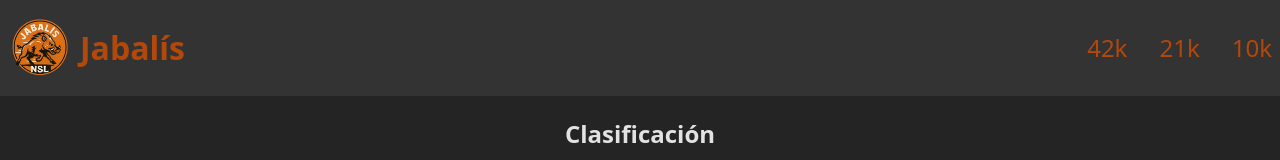
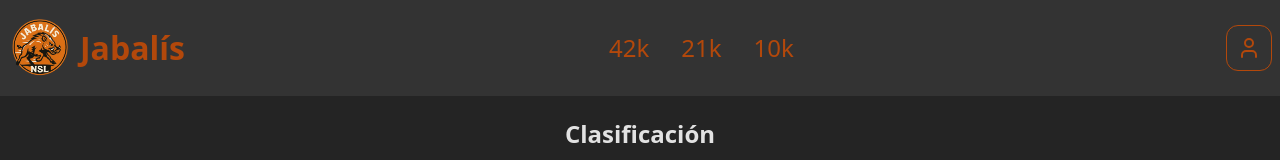
Before and after one commit to Gbalay92/wildBoarRunningWeb, a React (Vite) app in the folder wildBoarRunningclub/: page /42k in a window 1280 px wide. Shown: the top 160 px of the page. Built offline with nearby package versions, Linux system fonts and the light colour scheme; no server answers.

Commit message:
implementing user button

```diff
--- a/wildBoarRunningclub/src/components/Header.jsx
+++ b/wildBoarRunningclub/src/components/Header.jsx
@@ -1,6 +1,10 @@
 import { Link } from "./Link"
+import { useAuth } from "../context/AuthContext";
+import styles from "./Header.module.css"
 
 export function Header() {
+    const { isLoggedIn, handleLogin, handleLogout } = useAuth();
+
     return (
         <>
             <header>
@@ -13,6 +17,12 @@ export function Header() {
                     <Link href="./21k">21k</Link>
                     <Link href="./10k">10k</Link>
                 </nav>
+                <button className={styles.btnUser} onClick={isLoggedIn ? handleLogout : handleLogin}>
+                    <svg className={styles.iconUser} xmlns="http://www.w3.org/2000/svg" viewBox="0 0 24 24" fill="none" stroke="currentColor" strokeWidth="2" strokeLinecap="round" strokeLinejoin="round">
+                        <path d="M19 21v-2a4 4 0 0 0-4-4H9a4 4 0 0 0-4 4v2"></path>
+                        <circle cx="12" cy="7" r="4"></circle>
+                    </svg>
+                 </button>
             </header>
 
         </>
--- /dev/null
+++ b/wildBoarRunningclub/src/components/Header.module.css
@@ -0,0 +1,44 @@
+
+.btnUser {
+  background-color: var(--input-bg);
+  border: 1px solid var(--border);
+  cursor: pointer;
+  padding: 10px;
+  display: flex;
+  align-items: center;
+  justify-content: center;
+  border-radius: 12px;
+  transition: all 0.2s ease-in-out;
+  box-shadow: 0 2px 4px var(--shadow);
+  outline: none;
+  background-clip: padding-box;
+}
+
+.btnUser:hover {
+  background-color: var(--primary-hover);
+  border-color: var(--primary-light);
+  transform: translateY(-1px);
+  background-color: rgb(179, 72, 11);
+}
+
+.iconUser {
+  width: 24px;
+  height: 24px;
+  stroke: var(--text-secondary);
+  transition: stroke 0.2s ease;
+  stroke: var(--text-primary);
+}
+
+.btnUser:hover .iconUser {
+  stroke: var(--primary);
+}
+
+.btnUser:active {
+  background-color: var(--primary-dark);
+  transform: translateY(0);
+}
+
+.btnUser:focus-visible {
+  border-color: var(--primary-light);
+  box-shadow: 0 0 0 3px var(--hsla-example);
+}
--- /dev/null
+++ b/wildBoarRunningclub/src/context/AuthContext.jsx
@@ -0,0 +1,27 @@
+import { createContext, useState, useContext } from "react";
+
+export const AuthContext = createContext(null);
+
+export function AuthProvider({ children }) {
+    const [isLoggedIn, setIsLoggedIn] = useState(false);
+
+    const handleLogin = () => setIsLoggedIn(true);
+    const handleLogout = () => {
+        setIsLoggedIn(false);
+    };
+
+    return (
+        <AuthContext.Provider value={{ isLoggedIn, handleLogin, handleLogout }}>
+            {children}
+        </AuthContext.Provider>
+    );
+}
+
+export function useAuth() {
+    const context = useContext(AuthContext);
+    if (!context) {
+        throw new Error("useAuth must be used within an AuthProvider");
+    } else {
+        return context;
+    }
+}
--- a/wildBoarRunningclub/src/index.css
+++ b/wildBoarRunningclub/src/index.css
@@ -10,6 +10,7 @@
   --background: #2c2d2e;
   --primary: #333;
   --text-primary: rgb(179, 72, 11);
+  --border: rgb(179, 72, 11);
   display: flex;
   flex-direction: column;
   text-align: center;
@@ -34,14 +35,13 @@ h1 {
 header {
   position: sticky;
   top: 0;
-  left: 0;
-  width: 100%;
+
   height: 6rem;
   background: var(--primary);
   color: var(--text-primary);
   display: flex;
   align-items: center;
-  padding: 0 0 0 0.5rem;
+  padding: 0 0.5rem 0 0.5rem;
   overflow: hidden;
   justify-content: space-between;
 
--- a/wildBoarRunningclub/src/main.jsx
+++ b/wildBoarRunningclub/src/main.jsx
@@ -2,9 +2,12 @@ import { createRoot } from 'react-dom/client'
 import { BrowserRouter } from "react-router-dom";
 import './index.css'
 import App from './App.jsx'
+import { AuthProvider } from './context/AuthContext';
 
 createRoot(document.getElementById('root')).render(
   <BrowserRouter>
-    <App />
+    <AuthProvider>
+      <App />
+    </AuthProvider>
   </BrowserRouter>,
 )
```
